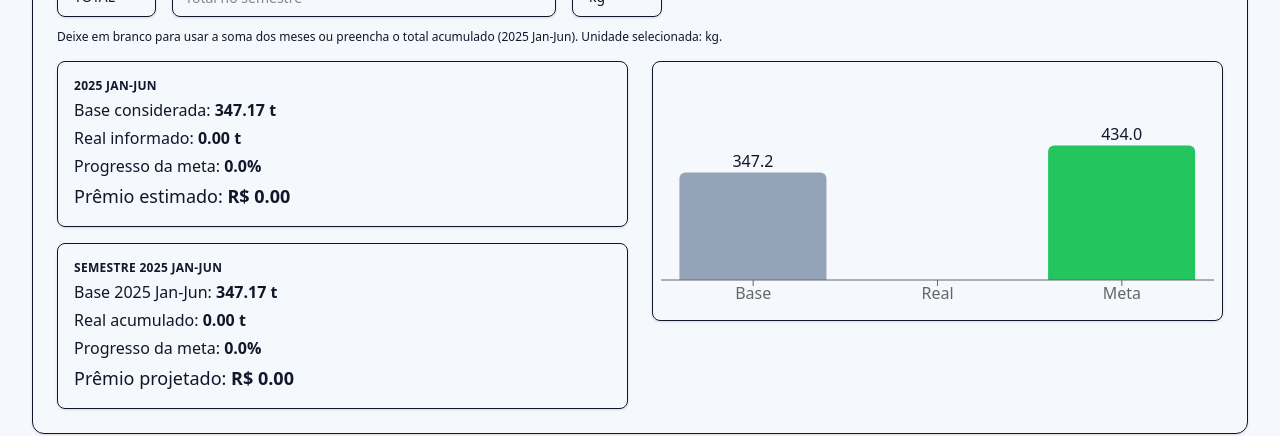
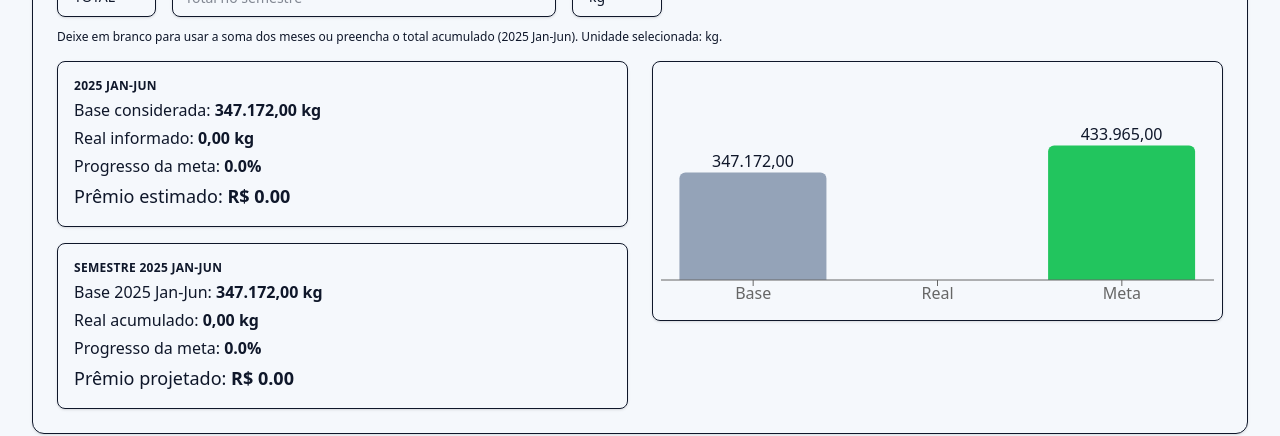
Before and after one commit to Amadeo-Frontend/premio-meta-equipes, a Next.js app: page /team/imbramil in a window 1280 px wide. Shown: the part 264-700 px from the top of the page. Built offline with nearby package versions, Linux system fonts and the light colour scheme.

Commit message:
feat: enhance TeamPage and GrowthChart components for improved unit handling and display; add support for dynamic unit labels and formatting

```diff
--- a/app/team/[slug]/page.tsx
+++ b/app/team/[slug]/page.tsx
@@ -120,28 +120,48 @@ export default function TeamPage() {
   if (!team || !activeSemester) return null
 
   const base = activeSemester.base
-  const baseSemester = activeSemester.months.reduce((sum, m) => sum + (base[m] ?? 0), 0)
+  const kgPerStoredUnit = 1000 // valores no data representam milhares de kg; multiplicamos por 1000 para obter kg
+  const toDisplay = (valueKg: number) => (unit === 'kg' ? valueKg : valueKg / 1000)
+
+  const baseInKg = useMemo(
+    () => Object.fromEntries(
+      Object.entries(base || {}).map(([month, value]) => [month, (value ?? 0) * kgPerStoredUnit]),
+    ) as Record<string, number>,
+    [base],
+  )
+  const baseInDisplay = useMemo(
+    () => Object.fromEntries(
+      Object.entries(baseInKg).map(([month, value]) => [month, toDisplay(value)]),
+    ) as Record<string, number>,
+    [baseInKg, unit],
+  )
+  const baseSemesterKg = activeSemester.months.reduce((sum, m) => sum + (baseInKg[m] ?? 0), 0)
+  const baseSemesterDisplay = toDisplay(baseSemesterKg)
 
   const monthInputs = monthly[activeSemester.id] || Object.fromEntries(activeSemester.months.map(m => [m, '']))
   const totalInput = totals[activeSemester.id] || ''
 
-  const factor = unit === 'kg' ? 0.001 : 1 // convert to tons
-  const monthlySum = activeSemester.months.reduce((acc, m) => acc + toNumber(monthInputs[m] || '') * factor, 0)
-  const actualSemester = period === 'total'
-    ? (totalInput.trim() ? toNumber(totalInput) * factor : monthlySum)
-    : monthlySum
+  const inputToKg = (value: string) => toNumber(value) * (unit === 'kg' ? 1 : 1000)
+
+  const monthlySumKg = activeSemester.months.reduce((acc, m) => acc + inputToKg(monthInputs[m] || ''), 0)
+  const actualSemesterKg = period === 'total'
+    ? (totalInput.trim() ? inputToKg(totalInput) : monthlySumKg)
+    : monthlySumKg
+  const actualSemesterDisplay = toDisplay(actualSemesterKg)
 
   const semesterPrize = useMemo(
-    () => calcPrizeProgress(baseSemester, actualSemester),
-    [baseSemester, actualSemester],
+    () => calcPrizeProgress(baseSemesterKg, actualSemesterKg),
+    [baseSemesterKg, actualSemesterKg],
   )
 
   const selectedMonth = period === 'total' ? null : (period as Month)
-  const selectedBase = selectedMonth ? base[selectedMonth] || 0 : baseSemester
-  const selectedActual = selectedMonth ? toNumber(monthInputs[selectedMonth] || '') * factor : actualSemester
+  const selectedBaseKg = selectedMonth ? baseInKg[selectedMonth] || 0 : baseSemesterKg
+  const selectedActualKg = selectedMonth ? inputToKg(monthInputs[selectedMonth] || '') : actualSemesterKg
+  const selectedBaseDisplay = toDisplay(selectedBaseKg)
+  const selectedActualDisplay = toDisplay(selectedActualKg)
   const selectedPrize = useMemo(
-    () => calcPrizeProgress(selectedBase, selectedActual),
-    [selectedBase, selectedActual],
+    () => calcPrizeProgress(selectedBaseKg, selectedActualKg),
+    [selectedBaseKg, selectedActualKg],
   )
 
   const hasAnyInput = useMemo(() => {
@@ -150,11 +170,11 @@ export default function TeamPage() {
     return hasTotal || hasMonthly
   }, [monthInputs, totalInput])
 
-  const targetForSelected = selectedBase + selectedPrize.growthTarget
-  const targetForSemester = baseSemester + semesterPrize.growthTarget
-  const chartBase = selectedBase
-  const chartActual = selectedActual
-  const chartTarget = period === 'total' ? targetForSemester : targetForSelected
+  const targetForSelectedDisplay = toDisplay(selectedBaseKg + selectedPrize.growthTarget)
+  const targetForSemesterDisplay = toDisplay(baseSemesterKg + semesterPrize.growthTarget)
+  const chartBase = selectedBaseDisplay
+  const chartActual = selectedActualDisplay
+  const chartTarget = period === 'total' ? targetForSemesterDisplay : targetForSelectedDisplay
 
   useEffect(() => {
     if (semesterPrize.progressPercent >= 100) {
@@ -179,11 +199,16 @@ export default function TeamPage() {
   const formatNumber = (value: number, minimumFractionDigits = 2, maximumFractionDigits = 2) =>
     value.toLocaleString('pt-BR', { minimumFractionDigits, maximumFractionDigits })
 
+  const formatMass = (value: number) => formatNumber(value, unit === 't' ? 3 : 2, unit === 't' ? 3 : 2)
+  const unitLabel = unit === 'kg' ? 'kg' : 't'
+
   const buildPrintHtml = () => {
     const rows = activeSemester.months.map(m => {
-      const baseValue = base[m] ?? 0
-      const realValue = toNumber(monthInputs[m] || '') * factor
-      const progress = calcPrizeProgress(baseValue, realValue).progressPercent
+      const baseValueKg = base[m] ?? 0
+      const realValueKg = toNumber(monthInputs[m] || '')
+      const progress = calcPrizeProgress(baseValueKg, realValueKg).progressPercent
+      const baseValue = toDisplay(baseValueKg)
+      const realValue = toDisplay(realValueKg)
       return {
         month: monthLabels[m],
         baseValue,
@@ -196,8 +221,6 @@ export default function TeamPage() {
     const isTotalAggregate = period === 'total' && totalInput.trim() !== ''
     const detailedRows = isTotalAggregate ? [] : rows.filter(r => r.realValue > 0)
     const hasDetails = detailedRows.length > 0
-
-    const unitLabel = unit === 'kg' ? 'kg (convertido para t nos cálculos)' : 't'
 
     return `
 <!DOCTYPE html>
@@ -246,14 +269,14 @@ export default function TeamPage() {
     <div class="grid">
       <div class="card">
         <h3>Resumo do semestre</h3>
-        <div class="value">${formatNumber(actualSemester)} t</div>
+        <div class="value">${formatMass(actualSemesterDisplay)} ${unitLabel}</div>
         <p class="muted">Real acumulado</p>
-        <p class="muted">Base: ${formatNumber(baseSemester)} t</p>
+        <p class="muted">Base: ${formatMass(baseSemesterDisplay)} ${unitLabel}</p>
       </div>
       <div class="card">
         <h3>Meta de crescimento (25%)</h3>
-        <div class="value">${formatNumber(targetForSemester)} t</div>
-        <p class="muted">Precisa atingir: +${formatNumber(semesterPrize.growthTarget)} t</p>
+        <div class="value">${formatMass(targetForSemesterDisplay)} ${unitLabel}</div>
+        <p class="muted">Precisa atingir: +${formatMass(toDisplay(semesterPrize.growthTarget))} ${unitLabel}</p>
       </div>
       <div class="card">
         <h3>Progresso</h3>
@@ -268,8 +291,8 @@ export default function TeamPage() {
         <thead>
           <tr>
             <th style="width:28%">Mês</th>
-            <th>Base (t)</th>
-            <th>Real informado (t)</th>
+            <th>Base (${unitLabel})</th>
+            <th>Real informado (${unitLabel})</th>
             <th>Progresso</th>
           </tr>
         </thead>
@@ -277,8 +300,8 @@ export default function TeamPage() {
           ${detailedRows.map(r => `
             <tr>
               <td>${r.month}</td>
-              <td>${formatNumber(r.baseValue)}</td>
-              <td>${formatNumber(r.realValue)}</td>
+              <td>${formatMass(r.baseValue)}</td>
+              <td>${formatMass(r.realValue)}</td>
               <td class="progress">${formatNumber(r.progress, 1, 1)}%</td>
             </tr>
           `).join('')}
@@ -286,8 +309,8 @@ export default function TeamPage() {
         <tfoot>
           <tr>
             <td>Total semestre</td>
-            <td>${formatNumber(baseSemester)}</td>
-            <td>${formatNumber(actualSemester)}</td>
+            <td>${formatMass(baseSemesterDisplay)}</td>
+            <td>${formatMass(actualSemesterDisplay)}</td>
             <td>${formatNumber(semesterPrize.progressPercent, 1, 1)}%</td>
           </tr>
         </tfoot>
@@ -301,11 +324,11 @@ export default function TeamPage() {
         <div class="pill">
           <div>
             <div class="muted">Base</div>
-            <div class="value" style="font-size:18px; margin:0;">${formatNumber(baseSemester)} t</div>
+            <div class="value" style="font-size:18px; margin:0;">${formatMass(baseSemesterDisplay)} ${unitLabel}</div>
           </div>
           <div>
             <div class="muted">Real</div>
-            <div class="value" style="font-size:18px; margin:0;">${formatNumber(actualSemester)} t</div>
+            <div class="value" style="font-size:18px; margin:0;">${formatMass(actualSemesterDisplay)} ${unitLabel}</div>
           </div>
           <div>
             <div class="muted">Progresso</div>
@@ -368,16 +391,16 @@ export default function TeamPage() {
       <div className="space-y-4">
         <div className="rounded-lg border bg-card/60 p-4 shadow-sm space-y-1">
           <p className="text-xs uppercase tracking-wide text-muted-foreground font-semibold">{selectedMonth ? `Mês ${selectedMonth.toUpperCase()}` : activeSemester.label}</p>
-          <p>Base considerada: <b>{selectedBase.toFixed(2)} t</b></p>
-          <p>Real informado: <b>{selectedActual.toFixed(2)} t</b></p>
+          <p>Base considerada: <b>{formatMass(selectedBaseDisplay)} {unitLabel}</b></p>
+          <p>Real informado: <b>{formatMass(selectedActualDisplay)} {unitLabel}</b></p>
           <p>Progresso da meta: <b>{selectedPrize.progressPercent.toFixed(1)}%</b></p>
           <p className="text-lg">Prêmio estimado: <b>R$ {selectedPrize.dynamicPrize.toFixed(2)}</b></p>
         </div>
 
         <div className="rounded-lg border bg-card/60 p-4 shadow-sm space-y-1">
           <p className="text-xs uppercase tracking-wide text-muted-foreground font-semibold">Semestre {activeSemester.label}</p>
-          <p>Base {activeSemester.label}: <b>{baseSemester.toFixed(2)} t</b></p>
-          <p>Real acumulado: <b>{actualSemester.toFixed(2)} t</b></p>
+          <p>Base {activeSemester.label}: <b>{formatMass(baseSemesterDisplay)} {unitLabel}</b></p>
+          <p>Real acumulado: <b>{formatMass(actualSemesterDisplay)} {unitLabel}</b></p>
           <p>Progresso da meta: <b>{semesterPrize.progressPercent.toFixed(1)}%</b></p>
           <p className="text-lg">Prêmio projetado: <b>R$ {semesterPrize.dynamicPrize.toFixed(2)}</b></p>
         </div>
@@ -385,7 +408,13 @@ export default function TeamPage() {
 
       <div className="h-full">
         <div className="h-[240px] lg:h-[260px] w-full bg-card/60 rounded-lg border p-2 shadow-sm">
-          <GrowthChart base={chartBase} actual={chartActual} target={chartTarget} />
+          <GrowthChart
+            base={chartBase}
+            actual={chartActual}
+            target={chartTarget}
+            unit={unitLabel}
+            decimals={unit === 't' ? 3 : 2}
+          />
         </div>
       </div>
     </div>
@@ -461,7 +490,7 @@ export default function TeamPage() {
 
             {period !== 'total' && (
               <p className="text-sm text-muted-foreground">
-                Base {period.toUpperCase()} {activeSemester.label}: <b className="text-foreground">{(base[period] ?? 0).toFixed(2)} t</b>
+                Base {period.toUpperCase()} {activeSemester.label}: <b className="text-foreground">{formatMass(baseInDisplay[period] ?? 0)} {unitLabel}</b>
               </p>
             )}
 
--- a/components/GrowthChart.tsx
+++ b/components/GrowthChart.tsx
@@ -6,10 +6,14 @@ export default function GrowthChart({
   base,
   actual,
   target,
+  unit = 't',
+  decimals = 2,
 }: {
   base: number
   actual: number
   target: number
+  unit?: string
+  decimals?: number
 }) {
   const primary = 'rgb(var(--primary))'
   const neutral = '#94a3b8' // cor neutra para base
@@ -22,6 +26,9 @@ export default function GrowthChart({
     { name: 'Meta', value: target, fill: success },
   ]
 
+  const format = (value: number) =>
+    value.toLocaleString('pt-BR', { minimumFractionDigits: decimals, maximumFractionDigits: decimals })
+
   return (
     <div className="h-[240px] w-full">
       <ResponsiveContainer width="100%" height="100%">
@@ -29,7 +36,7 @@ export default function GrowthChart({
           <XAxis dataKey="name" />
           <Tooltip
             formatter={(value) =>
-              typeof value === 'number' ? `${value.toFixed(1)} t` : value
+              typeof value === 'number' ? `${format(value)} ${unit}` : value
             }
           />
           <Bar
@@ -44,7 +51,7 @@ export default function GrowthChart({
               position="top"
               fill="currentColor"
               formatter={(value) =>
-                typeof value === 'number' ? value.toFixed(1) : value
+                typeof value === 'number' ? format(value) : value
               }
             />
           </Bar>
```
